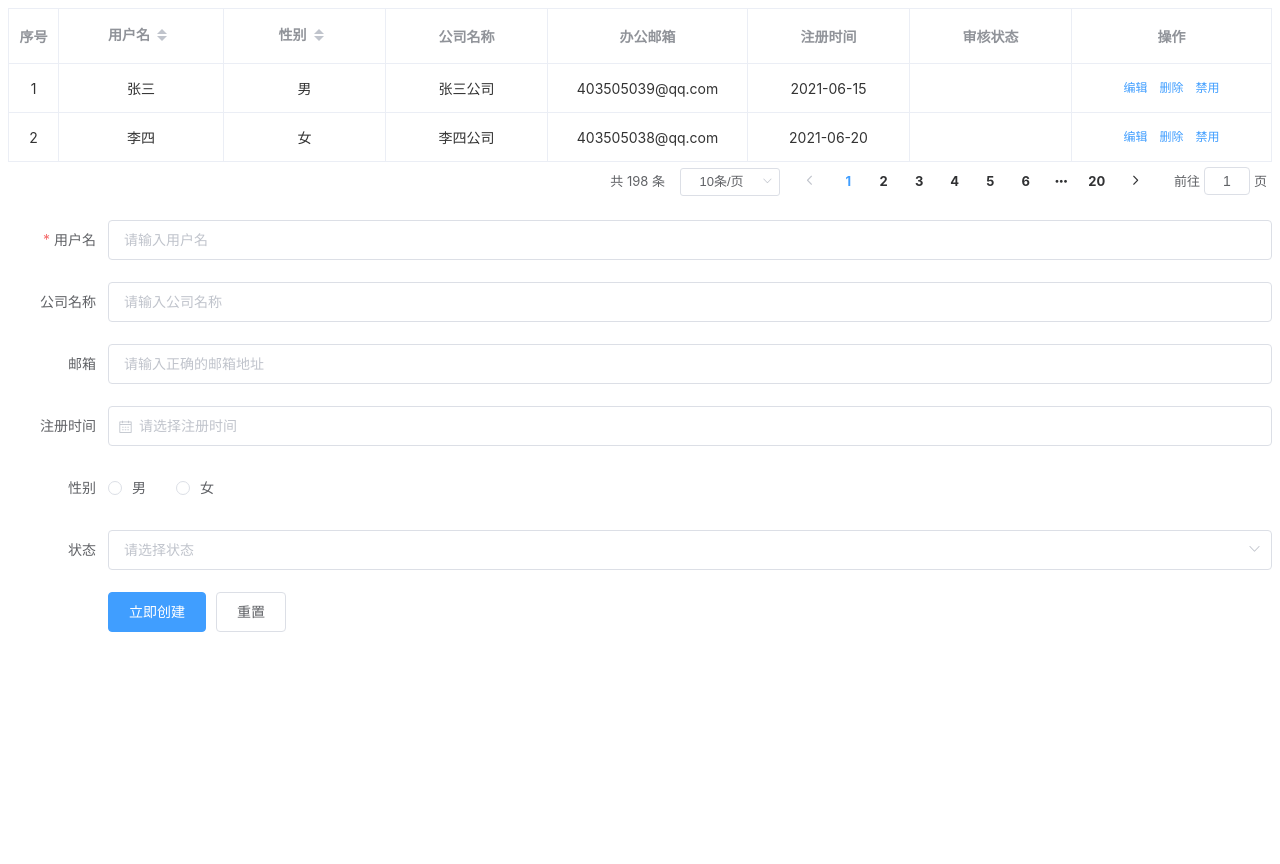
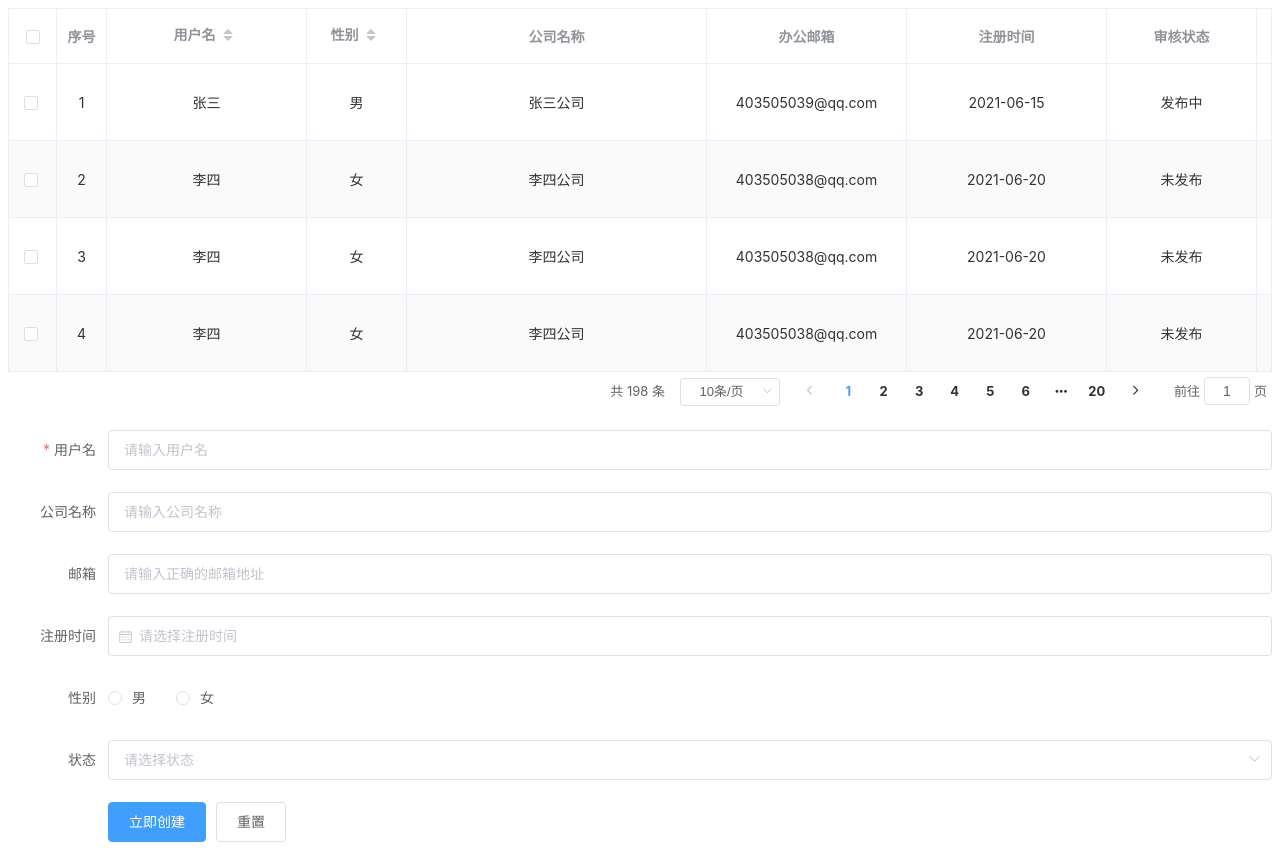
Before and after one commit to lanxiao-fang/encapsulation, a Vue app: page /#/table in a window 1280 px wide. Before the commit the page ends 800 px from the top, so only its background shows below. Built offline with nearby package versions, Linux system fonts and the light colour scheme.

Commit message:
fea:表格传参更改且动态请求表格数据

```diff
--- a/src/components/my-table.vue
+++ b/src/components/my-table.vue
@@ -3,7 +3,7 @@
  * @Author: xiaofang lan
  * @Date: 2021-06-16 16:27:55
  * @LastEditors: xiaofang lan
- * @LastEditTime: 2021-06-17 17:43:55
+ * @LastEditTime: 2021-06-18 15:44:09
 -->
 <template>
   <div class="table-template">
@@ -11,8 +11,9 @@
       id="table"
       ref="table"
       :data="tableData"
+      :highlight-current-row="tableOption.highlightCurrentRow"
+      :stripe="tableOption.stripe"
       tooltip-effect="dark"
-      style="width: 100%"
       element-loading-text="拼命加载中"
       border
       size="medium"
@@ -36,51 +37,22 @@
         :sortable="item.sortable ? 'custom' : false"
       >
         <template slot-scope="scope">
-          <span v-if="item.render">
-            {{ item.render(scope.row) }}
-          </span>
+          <!-- 暴露具名插槽 -->
+          <slot :name="item.prop" :scope="scope.row" v-if="item.type === 'slot'"></slot>
+          <!-- 普通 -->
           <span v-else>{{ scope.row[item.prop] }}</span>
-        </template>
-      </el-table-column>
-      <el-table-column
-        v-if="tableHandle.label"
-        :width="tableHandle.width"
-        :label="tableHandle.label"
-        align="center"
-        class-name="small-padding fixed-width"
-      >
-        <!-- button 事件-->
-        <template slot-scope="scope">
-          <template v-for="(item, index) in tableHandle.options">
-            <el-tooltip
-              class="item btn-xs"
-              placement="top"
-              effect="dark"
-              :key="index"
-              :content="item.label"
-            >
-              <el-button
-                type="text"
-                size="mini"
-                :icon="item.icon"
-                :disabled="item.disabled"
-                @click.native.prevent="item.method(index, scope.row)"
-              >
-                {{ item.label }}
-              </el-button>
-            </el-tooltip>
-          </template>
         </template>
       </el-table-column>
     </el-table>
 
     <!-- 分页组件-->
     <el-pagination
+      v-if="showPagination"
       class="table-pagination"
       @size-change="handleSizeChange"
       @current-change="handleCurrentChange"
       :current-page="pagination.current || 1"
-      :page-sizes="[10, 20, 30, 50, 100]"
+      :page-sizes="pageSizeArray"
       :page-size="pagination.size || 10"
       layout="total, sizes, prev, pager, next, jumper"
       :total="pagination.total || 0"
@@ -91,14 +63,27 @@
 <script>
 export default {
   props: {
-    tableData: {
-      type: Array,
-      default: () => []
+    // 表格数据请求路径
+    url: {
+      type: String,
+      default: ''
     },
+    // 表头
     tableLabel: {
       type: Array,
       default: () => []
     },
+    // 是否显示分页
+    showPagination: {
+      type: Boolean,
+      default: true
+    },
+    // 分页条数
+    pageSizeArray: {
+      type: Array,
+      default: () => [10, 20, 30, 50, 100]
+    },
+    // 分页
     pagination: {
       type: Object,
       default: () => ({
@@ -107,40 +92,96 @@ export default {
         total: 0
       })
     },
-    tableHandle: {
-      type: Object,
-      default: () => ({})
-    },
+    // 表格配置
     tableOption: {
       type: Object,
       // eslint-disable-next-line vue/require-valid-default-prop
       default: {
         stripe: false, // 是否为斑马纹 table
-        highlightCurrentRow: false, // 是否要高亮当前行
+        highlightCurrentRow: false, // 点击是否要高亮当前行
         border: false
       }
     } // table 表格的控制参数
   },
+  data() {
+    return {
+      tableData: [] // 表格数据
+    }
+  },
   components: {},
+  watch: {
+    // 监听传进来的url，变化则重新发起请求
+    url: {
+      handler(val) {
+        this.handleInitTable()
+      }
+    },
+    immediate: true
+  },
   methods: {
+    // 根据传进来的url获取表格数据
+    handleInitTable() {
+      console.log('根据url获取表格数据', this.url)
+      this.tableData = [
+        {
+          content: '张三',
+          gender: '男',
+          title: '张三公司',
+          email: '403505039@qq.com',
+          displayTime: '2021-06-15',
+          status: 2
+        },
+        {
+          content: '李四',
+          gender: '女',
+          title: '李四公司',
+          email: '403505038@qq.com',
+          displayTime: '2021-06-20',
+          status: 3
+        },
+        {
+          content: '李四',
+          gender: '女',
+          title: '李四公司',
+          email: '403505038@qq.com',
+          displayTime: '2021-06-20',
+          status: 3
+        },
+        {
+          content: '李四',
+          gender: '女',
+          title: '李四公司',
+          email: '403505038@qq.com',
+          displayTime: '2021-06-20',
+          status: 3
+        }
+      ]
+    },
+
     // 多行选中
     handleSelectionChange(val) {
+      console.log('选中', val)
       this.multipleSelection = val
       this.$emit('handleSelectionChange', val)
     },
-    // 分页
+    // 每页显示的条数
     handleSizeChange(val) {
       console.log(`每页 ${val} 条`)
-      this.$emit('handleSizeChange', Number(val))
+      this.pagination.size = val
+      this.handleInitTable()
     },
+    // 页码变化触发，发起请求
     handleCurrentChange(val) {
-      console.log(`当前页: ${val}`)
-      this.$emit('handleCurrentChange', Number(val))
+      this.pagination.current = val
+      console.log(`当前页: ${this.pagination.current}`)
+      this.handleInitTable()
     },
+    // 排序
     sortChange(column) {
       // column.order = "ascending" 升序
       // column.order = "descending" 降序
-      this.$emit('sortChange', column)
+      console.log('排序', column)
+      this.$emit('sortChange', column.order)
     }
   }
 }
--- a/src/views/table/index.vue
+++ b/src/views/table/index.vue
@@ -3,19 +3,40 @@
  * @Author: xiaofang lan
  * @Date: 2021-06-16 16:32:15
  * @LastEditors: xiaofang lan
- * @LastEditTime: 2021-06-17 17:58:46
+ * @LastEditTime: 2021-06-18 15:40:54
 -->
 <template>
   <div>
     <myTable
+      :url="tableUrl"
       :table-option="tableOption"
-      :table-data="tableData"
       :table-label="tableHeader"
-      :table-handle="tableHandle"
       :pagination="pagination"
-      @handleSizeChange="handleSizeChange"
-      @handleCurrentChange="handleCurrentChange"
-    ></myTable>
+      @sortChange="sortChange"
+    >
+      <!-- 具名插槽 -->
+      <template v-slot:status="{ scope }">
+        {{ scope.status == 1 ? '已发布' : scope.status == 2 ? '发布中' : '未发布' }}
+      </template>
+      <template v-slot:operating="{ scope }">
+        <div class="">
+          <el-button
+            type="primary"
+            icon="el-icon-edit"
+            circle
+            size="mini"
+            @click="handleEdit(scope)"
+          ></el-button>
+          <el-button
+            type="danger"
+            icon="el-icon-delete"
+            circle
+            size="mini"
+            @click="handleDelete(scope)"
+          ></el-button>
+        </div>
+      </template>
+    </myTable>
 
     <myForm :formData="formData" :formParams="formParams" :formConfig="formConfig"></myForm>
   </div>
@@ -24,7 +45,7 @@
 <script>
 import myTable from '@/components/my-table.vue'
 import myForm from '@/components/my-form.vue'
-import { tableHeader, tableHandle, sendThis } from './table'
+import { tableHeader, sendThis } from './table'
 
 export default {
   name: 'ArticleList',
@@ -35,11 +56,14 @@ export default {
   data() {
     return {
       tableHeader,
-      tableHandle,
       tableData: [],
       tableOption: {
-        mutiSelect: false
+        // 选择框
+        mutiSelect: true,
+        stripe: true,
+        highlightCurrentRow: true
       },
+      tableUrl: '',
       pagination: {
         current: 1,
         size: 10,
@@ -140,40 +164,23 @@ export default {
   },
   methods: {
     async getQuery() {
-      this.tableData = [
-        {
-          content: '张三',
-          gender: '男',
-          title: '张三公司',
-          email: '403505039@qq.com',
-          displayTime: '2021-06-15',
-          status: 2
-        },
-        {
-          content: '李四',
-          gender: '女',
-          title: '李四公司',
-          email: '403505038@qq.com',
-          displayTime: '2021-06-20',
-          status: 3
-        }
-      ]
+      this.tableUrl = '/api/test'
       this.pagination.total = 198
     },
-    handleEdit(index, row) {
-      console.log(row, '1')
+    // 编辑
+    handleEdit(row) {
+      console.log(row)
       this.formParams = row
     },
-    handleDel(index, row) {
-      console.log(row, '2')
+
+    // 删除
+    handleDelete(row) {
+      console.log('删除', row)
     },
-    handleSizeChange(val) {
-      this.pagination.size = val
-      this.getQuery()
-    },
-    handleCurrentChange(val) {
-      this.pagination.current = val
-      this.getQuery()
+
+    // 排序
+    sortChange(val) {
+      console.log(`如何排序：${val}`)
     }
   }
 }
--- a/src/views/table/table.js
+++ b/src/views/table/table.js
@@ -3,7 +3,7 @@
  * @Author: xiaofang lan
  * @Date: 2021-06-16 16:31:22
  * @LastEditors: xiaofang lan
- * @LastEditTime: 2021-06-17 14:57:11
+ * @LastEditTime: 2021-06-18 15:12:07
  */
 
 let _this = null
@@ -18,18 +18,21 @@ const tableHeader = [
     label: '用户名',
     prop: 'content',
     align: 'center',
-    sortable: true
+    sortable: true,
+    width: 200
   },
   {
     label: '性别',
     prop: 'gender',
     align: 'center',
-    sortable: true
+    sortable: true,
+    width: 100
   },
   {
     label: '公司名称',
     prop: 'title',
-    align: 'center'
+    align: 'center',
+    width: 300
   },
   {
     label: '办公邮箱',
@@ -40,51 +43,22 @@ const tableHeader = [
   {
     label: '注册时间',
     prop: 'displayTime',
-    align: 'center'
+    align: 'center',
+    width: '200'
   },
   {
+    type: 'slot',
     label: '审核状态',
     prop: 'status',
     align: 'center',
-    render: row => {
-      if (row.status === '1') {
-        return '已发布'
-      } else if (row.status === '2') {
-        return '发布中'
-      } else if (row.status === '3') {
-        return '未发布'
-      }
-    }
+    width: '150'
+  },
+  // 这是直接使用插槽，最好使用这种，可以去设置样式或者图片
+  {
+    type: 'slot',
+    label: '操作',
+    prop: 'operating',
+    align: 'center'
   }
 ]
-
-// 列表操作事件
-const tableHandle = {
-  label: '操作',
-  width: '200',
-  options: [
-    {
-      label: '编辑',
-      code: 'cccc',
-      method: (index, row) => {
-        _this.handleEdit(index, row)
-      }
-    },
-    {
-      label: '删除',
-      code: 'gggg',
-      method: (index, row) => {
-        _this.handleDel(index, row)
-      }
-    },
-    {
-      label: '禁用',
-      code: 'jjjj',
-      method: (index, row) => {
-        _this.handleDel(index, row)
-      }
-    }
-  ]
-}
-
-export { tableHeader, tableHandle, sendThis }
+export { tableHeader, sendThis }
```
